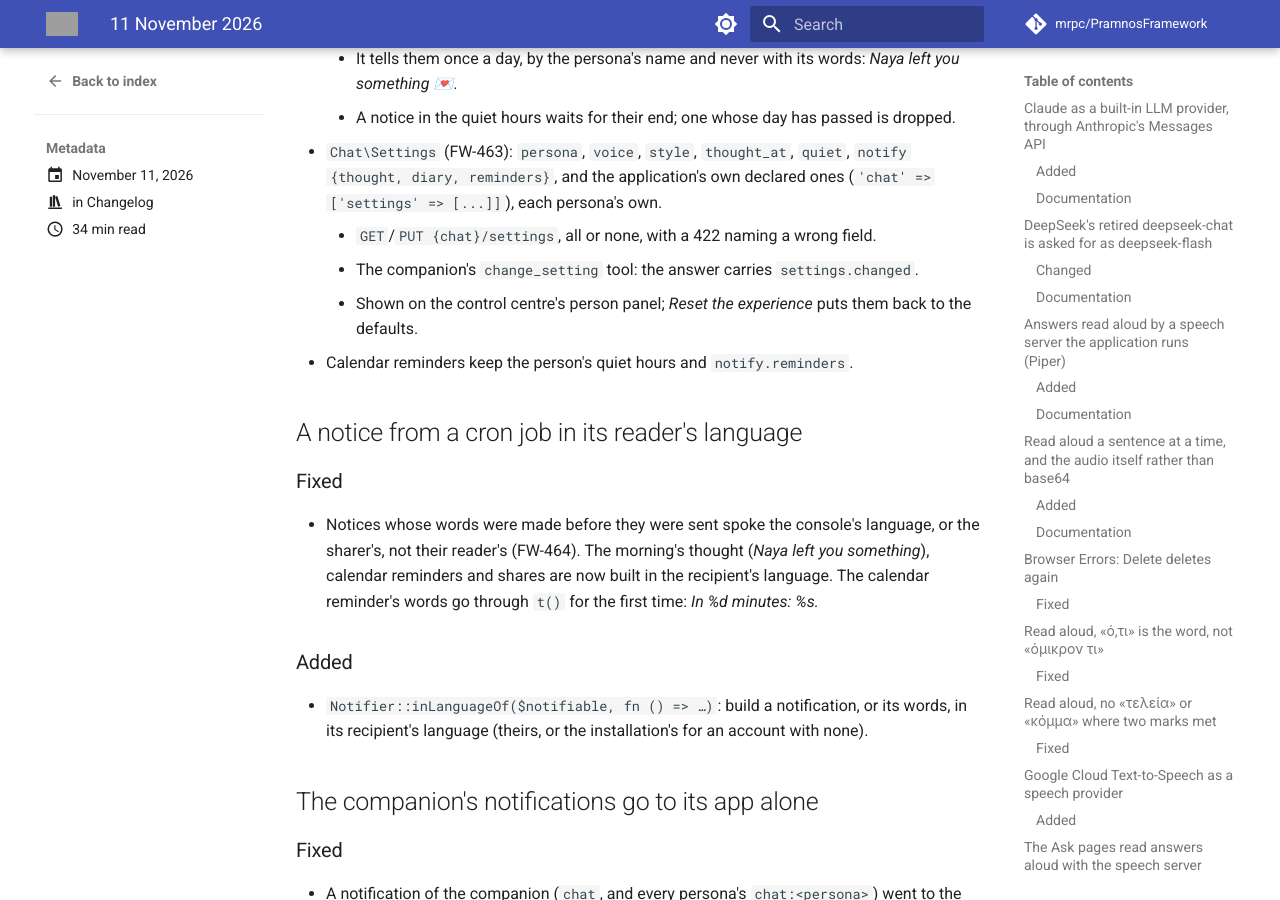
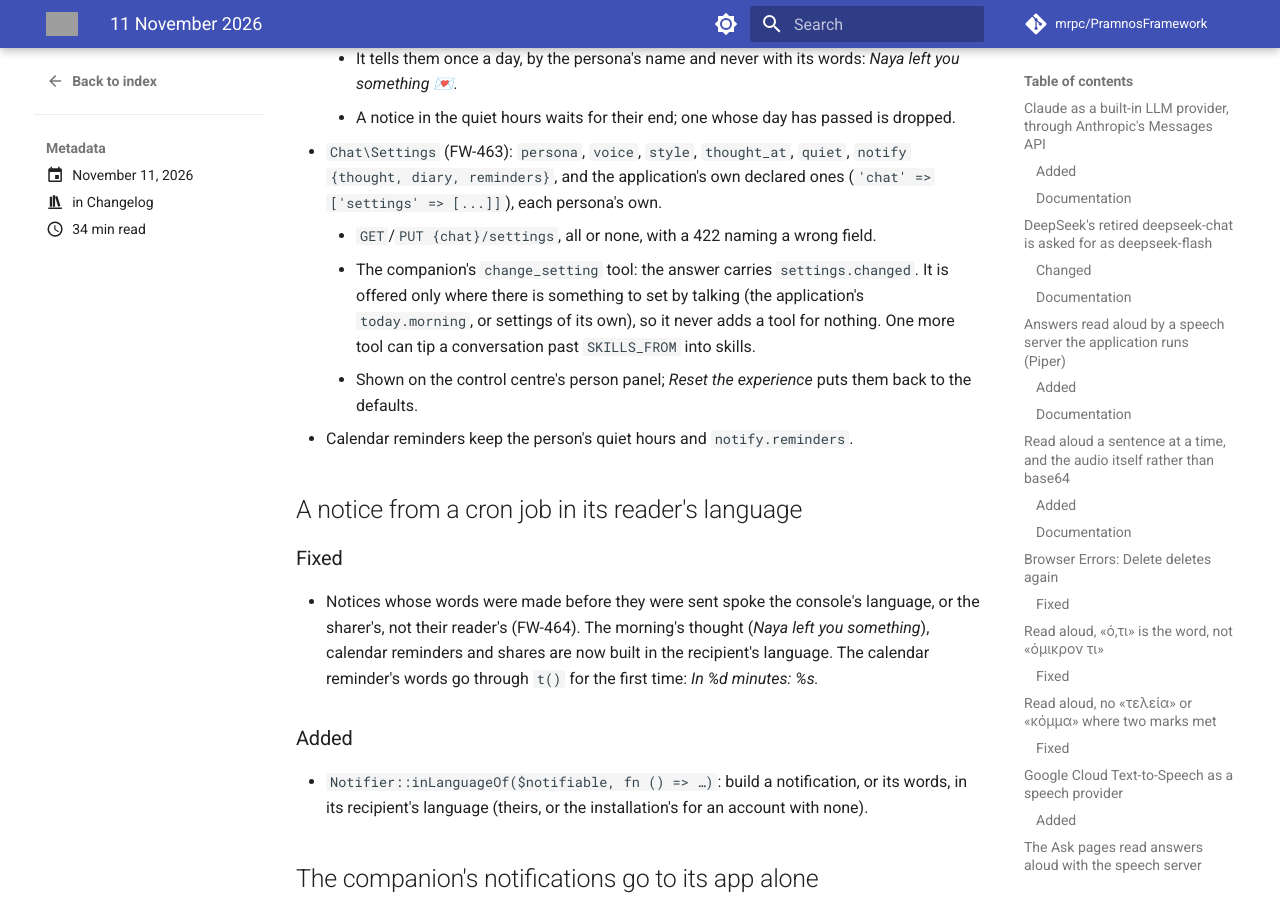
Before and after one commit to mrpc/PramnosFramework, an MkDocs documentation site: the page built from docs/version-history/posts/2026-11-11.md, in a window 1280 px wide and 900 px high, scrolled down 28644 px. Built offline with MkDocs 1.6.1 and Material for MkDocs 9.7.7, drawn with Linux system fonts in a browser that asks for light colours; comment, search, counter and statistics services are not loaded; grey boxes are pictures that could not be loaded.

Commit message:
fix(llm): change_setting only where there is something to set, never a tool for nothing that tips a conversation into skills (FW-463)

```diff
--- a/docs/version-history/posts/2026-11-11.md
+++ b/docs/version-history/posts/2026-11-11.md
@@ -979,7 +979,10 @@ Three cases from one real conversation:
   `notify {thought, diary, reminders}`, and the application's own declared ones
   (`'chat' => ['settings' => [...]]`), each persona's own.
     - `GET`/`PUT {chat}/settings`, all or none, with a 422 naming a wrong field.
-    - The companion's `change_setting` tool: the answer carries `settings.changed`.
+    - The companion's `change_setting` tool: the answer carries `settings.changed`. It is offered
+      only where there is something to set by talking (the application's `today.morning`, or
+      settings of its own), so it never adds a tool for nothing. One more tool can tip a
+      conversation past `SKILLS_FROM` into skills.
     - Shown on the control centre's person panel; *Reset the experience* puts them back to the defaults.
 - Calendar reminders keep the person's quiet hours and `notify.reminders`.
 
```
Also changed, not shown: docs/Pramnos_LLM_Person_Guide.md (+2 -1 lines), 1 other file.
